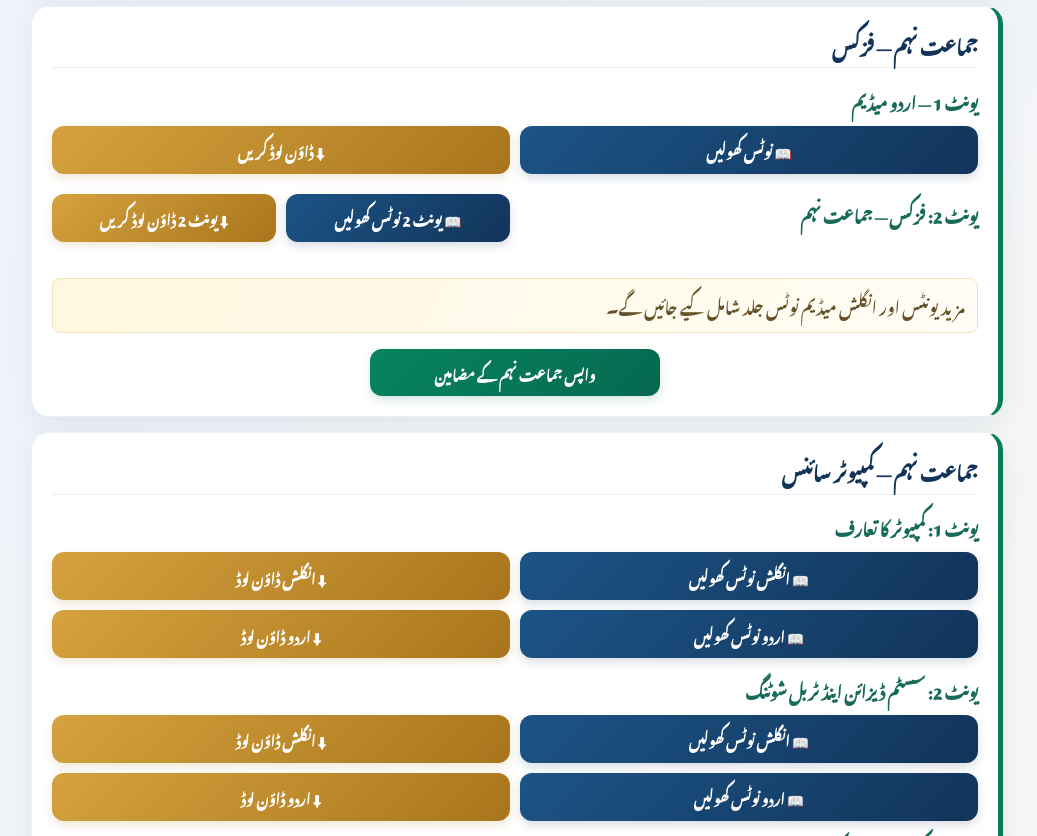
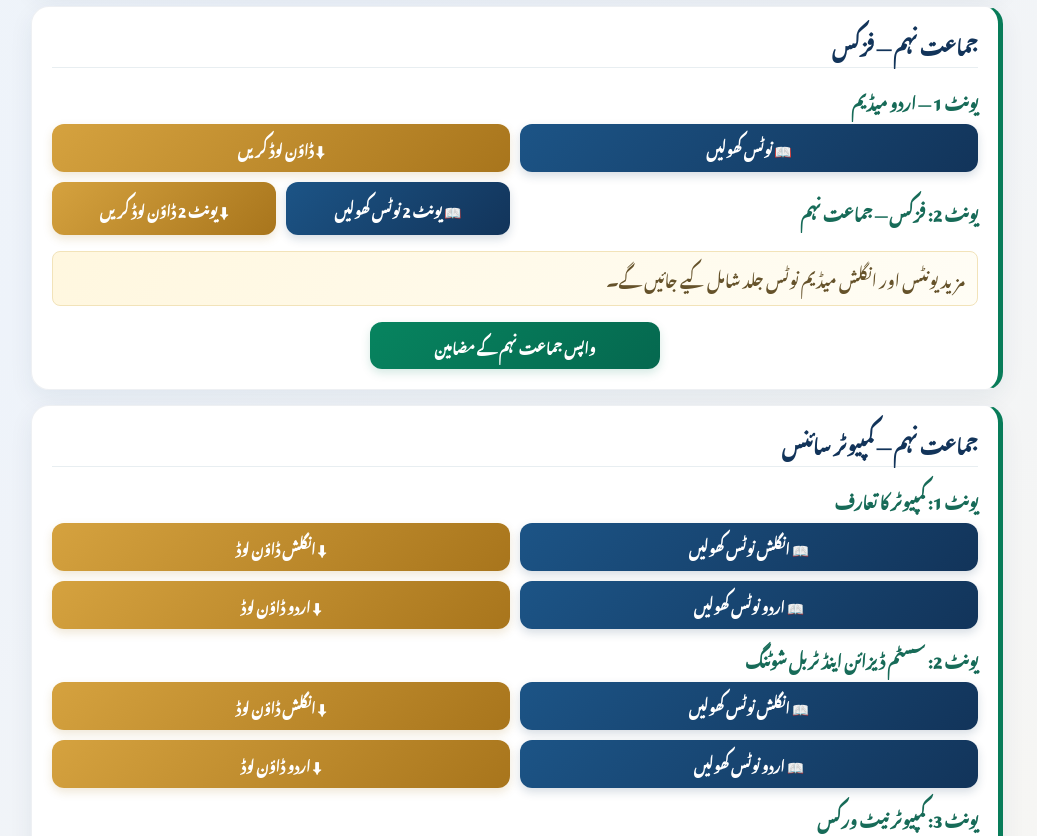
Before and after one commit to shakeelbodla786/HMSANOTES, a plain HTML site: page index.html in a window 1280 px wide. Shown: the part 2980-3816 px from the top of the page, without its empty margins (123-1160 px from the left). Drawn offline with Linux system fonts and the light colour scheme; a web font is replaced by a local one.

Commit message:
Update index.html

```diff
--- a/index.html
+++ b/index.html
@@ -433,9 +433,22 @@ header h1{
 .subjects{
   background:linear-gradient(180deg,#ffffff,#f8fbfa);
 }
+.notes-actions {
+  display: grid;
+  grid-template-columns: repeat(2, minmax(0, 1fr));
+  gap: 10px;
+  width: 100%;
+}
 
-.notes-actions{
-  margin:10px 0 18px;
+.notes-actions .btn {
+  width: 100%;
+  min-width: 0;
+  min-height: 48px;
+  margin: 0;
+  display: flex;
+  align-items: center;
+  justify-content: center;
+  text-align: center;
 }
 
 .note{
```
